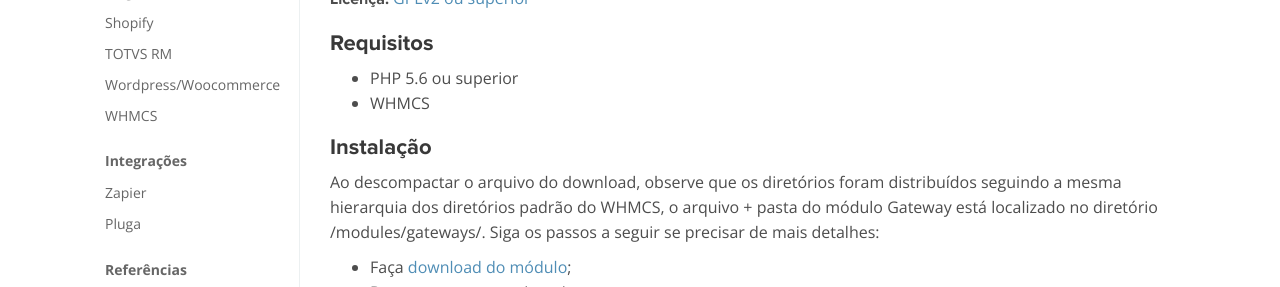
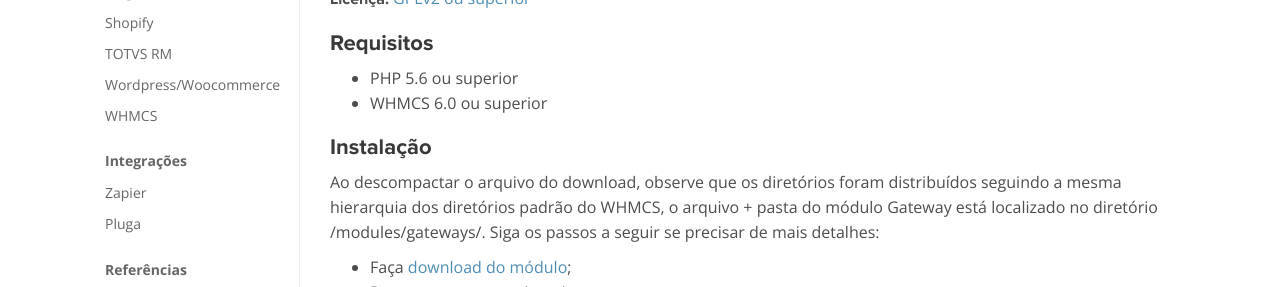
Before and after one commit to BoletoSimples/boletosimples-docs, a Jekyll site: the page built from modules/whmcs.markdown, in a window 1280 px wide and 900 px high, scrolled down 762 px, cut to the strip 168-455 px from the top of the window. Built offline with Jekyll 4.4.1, drawn with Linux system fonts in a browser that asks for light colours.

Commit message:
adds version of whmcs

```diff
--- a/modules/whmcs.markdown
+++ b/modules/whmcs.markdown
@@ -25,7 +25,7 @@ O código fonte do módulo oficial do Boleto Simples para WHMCS está disponíve
 ### Requisitos
 
 * PHP 5.6 ou superior
-* WHMCS
+* WHMCS 6.0 ou superior
 
 ### Instalação
 
```
